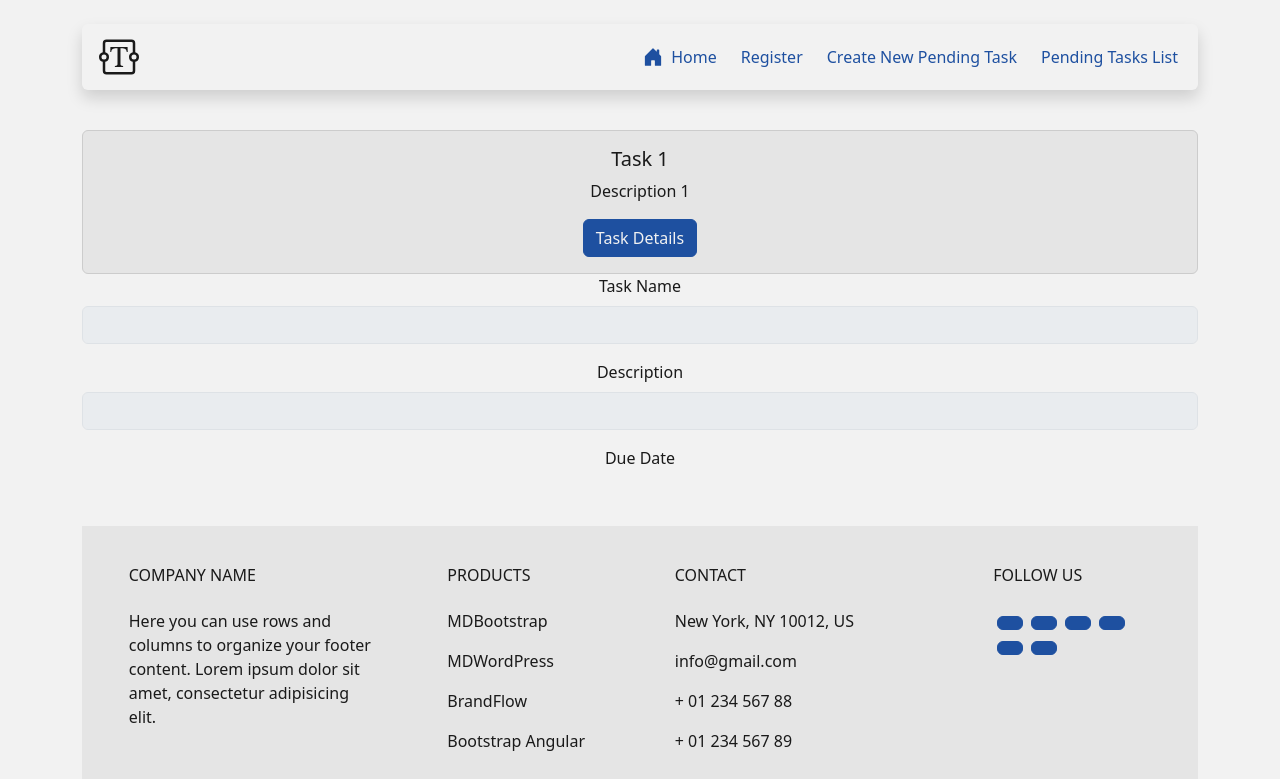
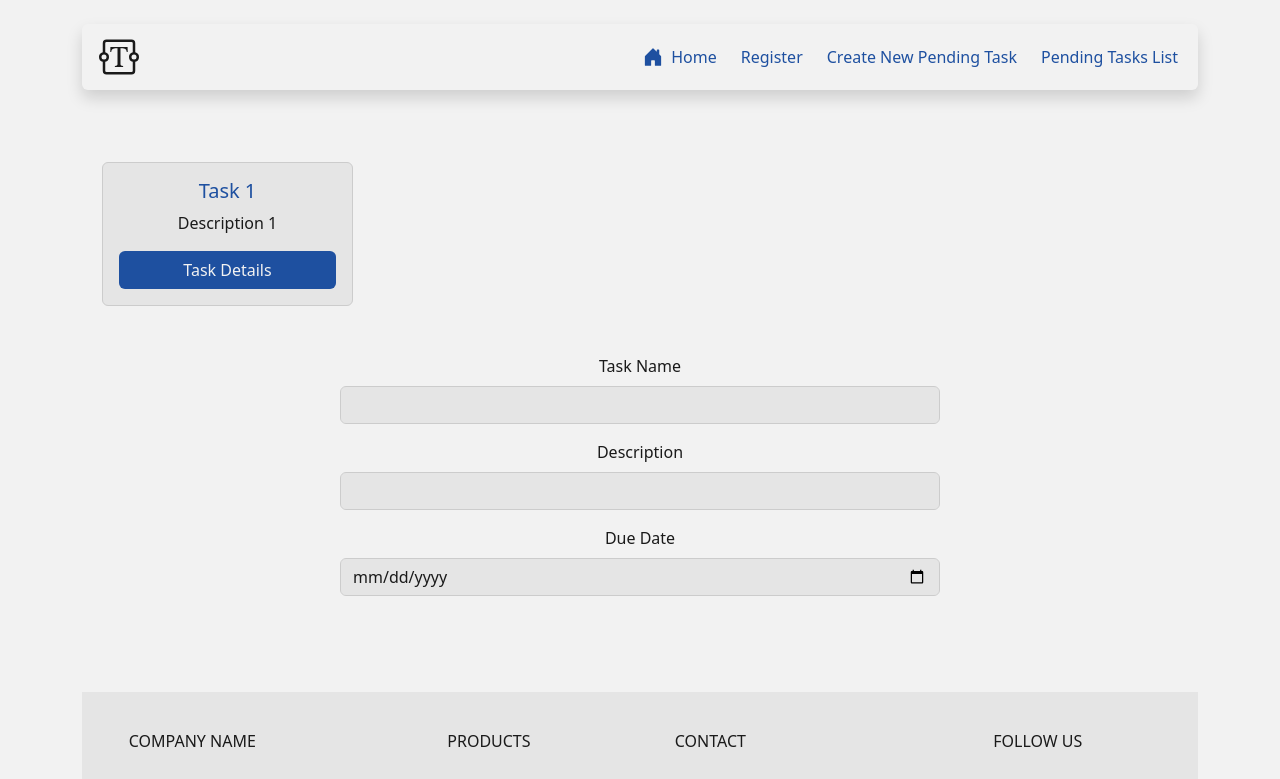
Before and after one commit to Asaph-Velazquez/To-Do-List-App, a React (Vite) app: page /ToDoList in a window 1280 px wide. Shown: the top 779 px of the page. Built offline with nearby package versions, Linux system fonts and the light colour scheme.

Commit message:
udate Taks list with cards

```diff
--- a/src/components/ToDo/ToDoList.tsx
+++ b/src/components/ToDo/ToDoList.tsx
@@ -1,51 +1,104 @@
 import { useState } from "react";
 
 function ToDoList() {
-  const Task ={
+
+  const [Task, setTask] = useState({
     name: "Task 1",
     description: "Description 1",
     dueDate: "2021-01-01",
     priority: "Alta",
     status: "Pendiente",
-    category: "Trabajo",
-    attachments: ["attachment1.jpg", "attachment2.png"],
-  }
-
+  });
 
   return (
-  <main className="container" style={{textAlign: "center"}}>
-    {/* Task Card */}
-    <div className="card" style={{width: "18rem;"}}>
-      <div className="card-body">
-        <h5 className="card-title">{Task.name}</h5>
-        <p className="card-text">{Task.description}</p>
-        <button type="button" className="btn btn-primary" data-bs-toggle="modal" data-bs-target="ModalActivationButton">
+    <main className="container" style={{ textAlign: "center", padding: "2rem" }}>
+
+  <div className="row row-cols-1 row-cols-sm-2 row-cols-md-3 row-cols-lg-4 g-4">
+    {/* Principal Card */}
+    <div className="col">
+      <div
+        className="card h-100"
+        style={{
+          backgroundColor: "var(--background-secondary)",
+          borderColor: "var(--border-color)",
+          color: "var(--text-color)"
+        }}
+      >
+        <div className="card-body d-flex flex-column">
+          <h5 className="card-title" style={{ color: "var(--accent-primary)" }}>
+            {Task.name}
+          </h5>
+          <p className="card-text flex-grow-1">{Task.description}</p>
+          <button
+            type="button"
+            className="btn mt-auto"
+            style={{
+              backgroundColor: "var(--accent-primary)",
+              color: "var(--background-color)"
+            }}
+            data-bs-toggle="modal"
+            data-bs-target="#modalActivation"
+          >
             Task Details
           </button>
         </div>
       </div>
+    </div>
 
-    {/* Task Modal*/}
-    <div className="modal fade" id="exampleModal" aria-labelledby="exampleModalLabel" aria-hidden="true">
+  </div>
+
+  <div className="modal fade" id="modalActivation" aria-labelledby="modalActivationLabel" aria-hidden="true">
     <div className="modal-dialog">
-        <div className="modal-content">
-          <div className="modal-header">
-            <h1 className="modal-title fs-5" id="exampleModalLabel">Modal title</h1>
-            <button type="button" className="btn-close" data-bs-dismiss="modal" aria-label="Close"></button>
+      <div
+        className="modal-content"
+        style={{
+          backgroundColor: "var(--background-secondary)",
+          color: "var(--text-color)",
+        }}
+      >
+        <div className="modal-header border-secondary">
+          <h1 className="modal-title fs-5" id="modalActivationLabel">
+            Modal title
+          </h1>
+          <button
+            type="button"
+            className="btn-close"
+            data-bs-dismiss="modal"
+            aria-label="Close"
+          ></button>
         </div>
-          <div className="modal-body">
-            ...
-          </div>
-          <div className="modal-footer">
-            <button type="button" className="btn btn-secondary" data-bs-dismiss="modal">Close</button>
-            <button type="button" className="btn btn-primary">Save changes</button>
+        <div className="modal-body">...</div>
+        <div className="modal-footer border-secondary">
+          <button
+            type="button"
+            className="btn"
+            style={{
+              backgroundColor: "var(--accent-secondary)",
+              color: "var(--background-color)"
+            }}
+            data-bs-dismiss="modal"
+          >
+            Close
+          </button>
+          <button
+            type="button"
+            className="btn"
+            style={{
+              backgroundColor: "var(--accent-primary)",
+              color: "var(--background-color)"
+            }}
+          >
+            Save changes
+          </button>
         </div>
       </div>
     </div>
   </div>
 
+  {/* Form */}
+  <div className="mt-5" style={{ maxWidth: "600px", margin: "0 auto" }}>
     <div className="mb-3">
-        <label htmlFor="TaskName" className="form-label">
+      <label htmlFor="TaskName" className="form-label" style={{ color: "var(--text-color)" }}>
         Task Name
       </label>
       <input
@@ -53,10 +106,15 @@ function ToDoList() {
         className="form-control"
         id="TaskName"
         disabled
+        style={{
+          backgroundColor: "var(--background-secondary)",
+          color: "var(--text-color)",
+          borderColor: "var(--border-color)"
+        }}
       />
     </div>
     <div className="mb-3">
-        <label htmlFor="Description" className="form-label">
+      <label htmlFor="Description" className="form-label" style={{ color: "var(--text-color)" }}>
         Description
       </label>
       <input
@@ -64,13 +122,28 @@ function ToDoList() {
         className="form-control"
         id="Description"
         disabled
+        style={{
+          backgroundColor: "var(--background-secondary)",
+          color: "var(--text-color)",
+          borderColor: "var(--border-color)"
+        }}
       />
     </div>
     <div className="mb-3">
-        <label htmlFor="DueDate" className="form-label">
+      <label htmlFor="DueDate" className="form-label" style={{ color: "var(--text-color)" }}>
         Due Date
       </label>
-
+      <input
+        type="date"
+        className="form-control"
+        id="DueDate"
+        style={{
+          backgroundColor: "var(--background-secondary)",
+          color: "var(--text-color)",
+          borderColor: "var(--border-color)"
+        }}
+      />
+    </div>
   </div>
 </main>
   );
```
Lines whose indentation alone changed are shown as unchanged.
